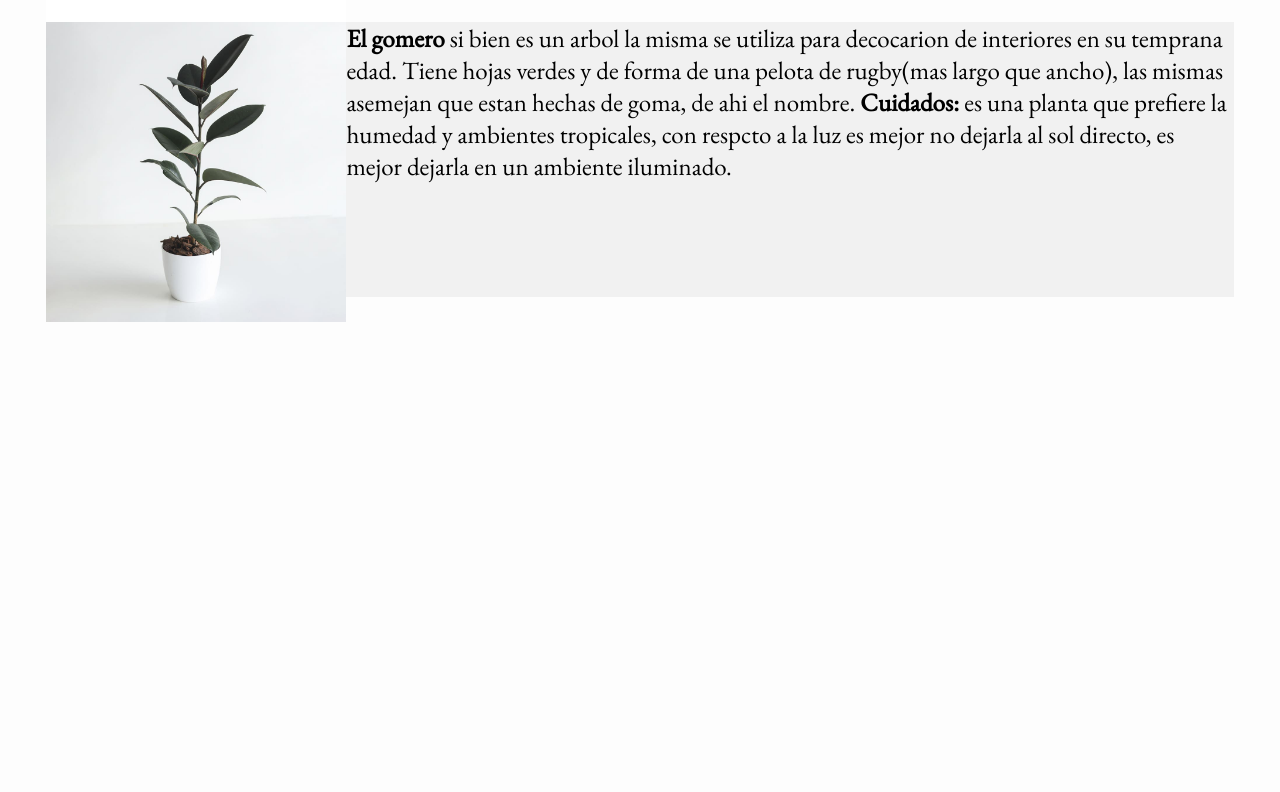
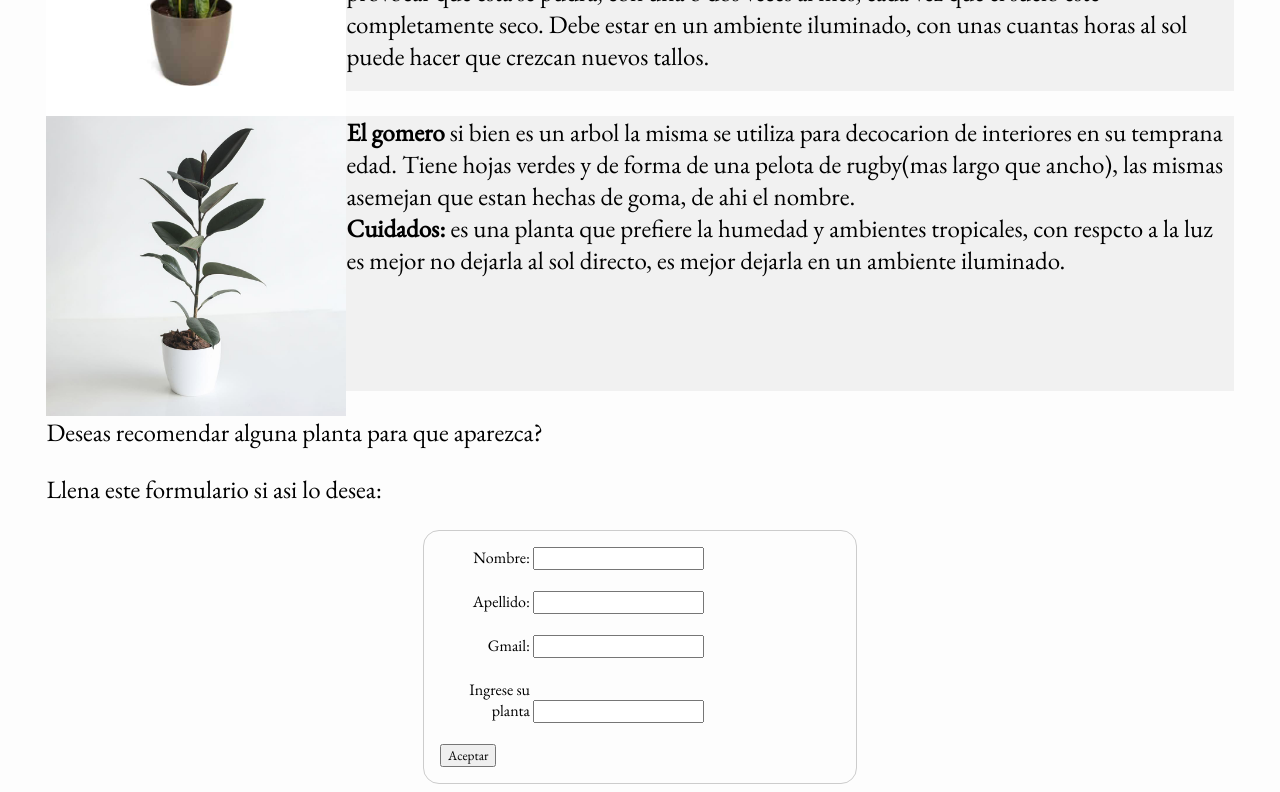
Before and after one commit to calderon104/tpFinalWeb, a plain HTML site: page index.html in a window 1280 px wide. Shown: the part 1268-2060 px from the top of the page. Before the commit the page ends 1598 px from the top, so only its background shows below. Drawn offline with nearby package versions, Linux system fonts and the light colour scheme.

Commit message:
form & 2html

```diff
--- a/index.html
+++ b/index.html
@@ -20,7 +20,10 @@
 <body>
     <div>
         <p>Acerca de nosotros: </p>
-        <p>Pagina creada con el fin de obtener informacion y el cuidado de plantas.</p>
+        <p>Pagina creada con el fin de obtener informacion y el cuidado de plantas y/o arboles.</p>
+        <p>Otras plantas...: </p>
+        <a href="./plantasAromaticas.html">Plantas Aromaticas.</a>
+        <a href="./plantasExterior.html">Plantas de exterior</a>
     </div>
        <div>
          <h2>Plantas de interior</h2>
@@ -66,10 +69,27 @@
             <div class="container">
                 <img src="Gomero.jpg" alt="PalodeAgua" >
                 <p class="infoPlanta" id="gomero">
-                    <strong>El gomero </strong>si bien es un arbol la misma se utiliza para decocarion de interiores en su temprana edad. Tiene hojas verdes y de forma de una pelota de rugby(mas largo que ancho), las mismas asemejan que estan hechas de goma, de ahi el nombre.
+                    <strong>El gomero </strong>si bien es un arbol la misma se utiliza para decocarion de interiores en su temprana edad. Tiene hojas verdes y de forma de una pelota de rugby(mas largo que ancho), las mismas asemejan que estan hechas de goma, de ahi el nombre.<br>
                     <strong>Cuidados: </strong>es una planta que prefiere la humedad y ambientes tropicales, con respcto a la luz es mejor no dejarla al sol directo, es mejor dejarla en un ambiente iluminado.
                 </p>
             </div>
         </div>
+        <footer>
+            <div class="pieForm">
+            <p>Deseas recomendar alguna planta para que aparezca? <br></p>
+            <p>Llena este formulario si asi lo desea: </p>
+            <form action="/action_page.php">
+                <label for="fname">Nombre:</label>
+                <input type="text" id="fname" name="fname"><br><br>
+                <label for="lname">Apellido:</label>
+                <input type="text" id="lname" name="lname"><br><br>
+                <label for="email">Gmail:</label>
+                <input type="email" id="email" name="email"><br><br>
+                <label for="plant">Ingrese su planta</label>
+                <input type="text" id="plant" name="plant"><br><br>
+                <input type="submit" value="Aceptar">
+              </form>
+            </div>
+        </footer>
 </body>
 </html>
--- a/stylo.css
+++ b/stylo.css
@@ -21,6 +21,7 @@ body{
 .container{
     display: flex;
     justify-content: center;
+
 }
 a:hover{
     color:#a9c971;
@@ -42,3 +43,20 @@ a{
 .infoPlanta{
     background-color:rgb(241, 241, 241);
 }
+/*.pieForm{
+    align-content: center;
+    text-align: center;
+    border-style: solid;
+}*/
+form{
+    margin: 0 auto;
+    width: 400px;
+    padding: 1em;
+    border: 1px solid #CCC;
+    border-radius: 1em;;
+}
+label{
+    display: inline-block;
+    width: 90px;
+    text-align: right;
+}
```
Also changed, not shown: plantasAromaticas.html (added, +12 -0 lines), plantasExterior.html (added, +12 -0 lines).
